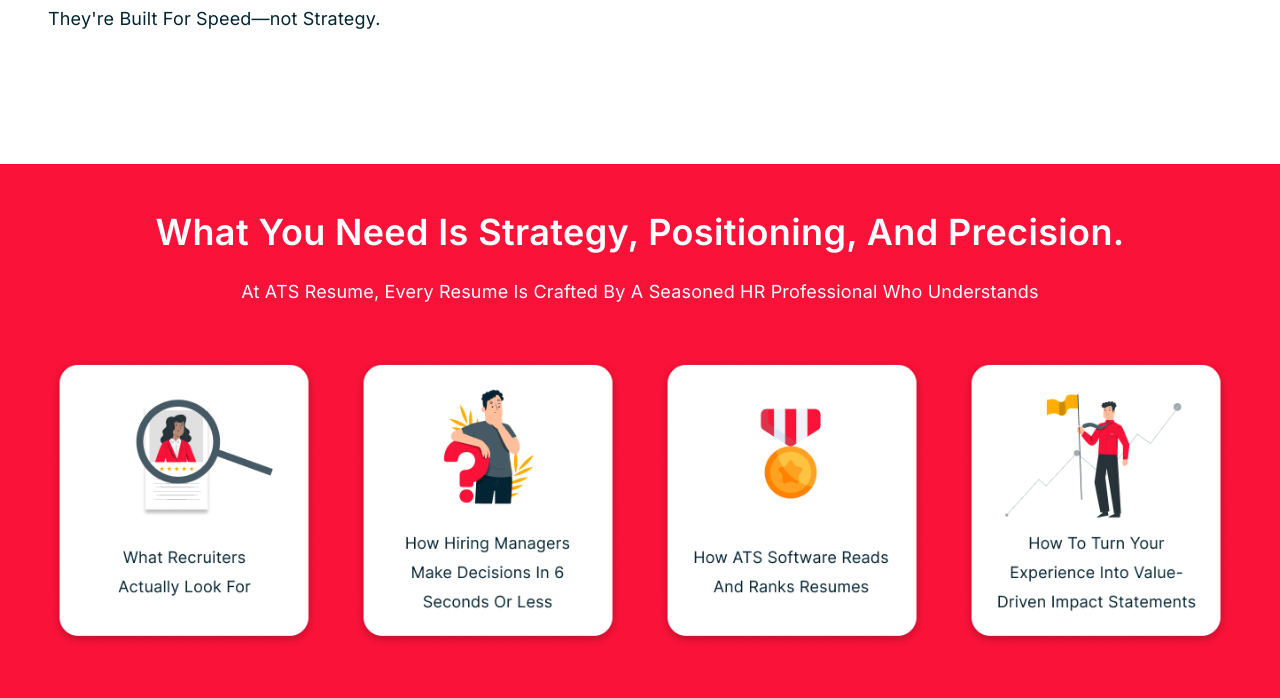
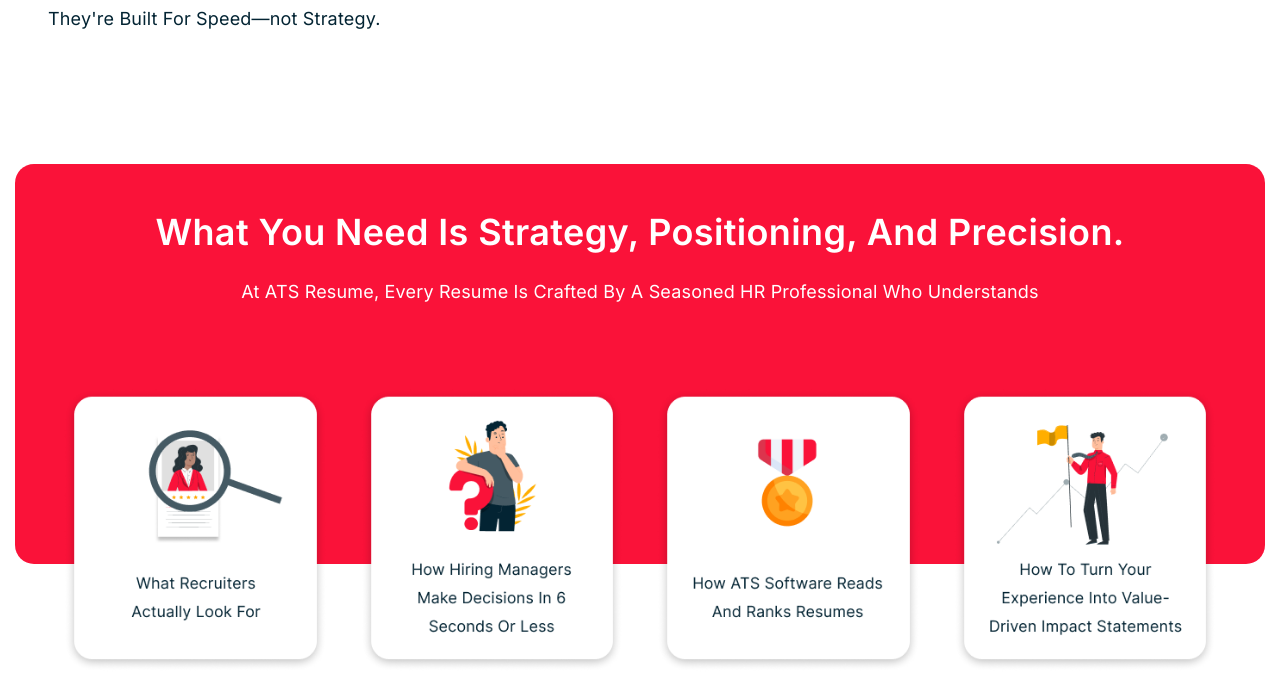
Before and after one commit to AnuragTupkar/ATS-Resume-Webpage, a website: page index.html in a window 1280 px wide. Shown: the part 765-1463 px from the top of the page. After the commit the page ends 1438 px from the top, so only its background shows below. Drawn offline with nearby package versions, Linux system fonts and the light colour scheme.

Commit message:
aligned the feature section

```diff
--- a/index.html
+++ b/index.html
@@ -156,13 +156,13 @@
     </section>
 
     <!-- Features Section -->
-    <section class="w-full bg-[#fa1239] py-12 mt-16">
+    <section class="relative  bg-[#fa1239] py-12 mt-16 rounded-[19px] overflow-visible h-[400px] w-[1250px] mx-auto">
         <div class="max-w-[1440px] mx-auto px-4 md:px-12">
             <h2
-                class="text-white font-semibold text-3xl md:text-4xl text-center tracking-[0.36px] leading-[65.5px] mb-6">
+                class="text-white font-semibold text-3xl md:text-4xl text-center tracking-[0.36px] leading-[1.4] mb-6">
                 What You Need Is Strategy, Positioning, And Precision.
             </h2>
-            <p class="text-white font-normal text-lg text-center tracking-[0.18px] leading-[32.8px] mb-12">
+            <p class="text-white font-normal text-lg text-center tracking-[0.18px] leading-[1.8] mb-20">
                 At ATS Resume, Every Resume Is Crafted By A Seasoned HR Professional Who Understands
             </p>
 
```
